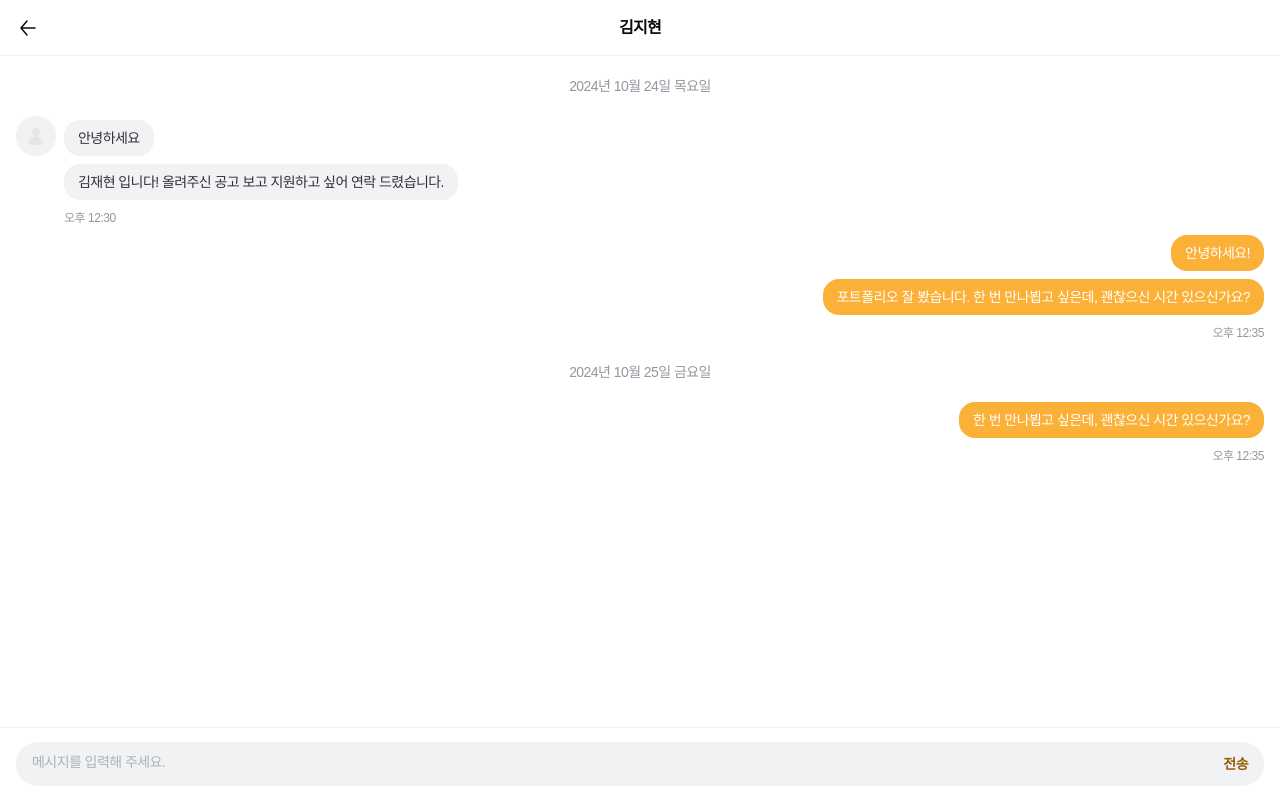
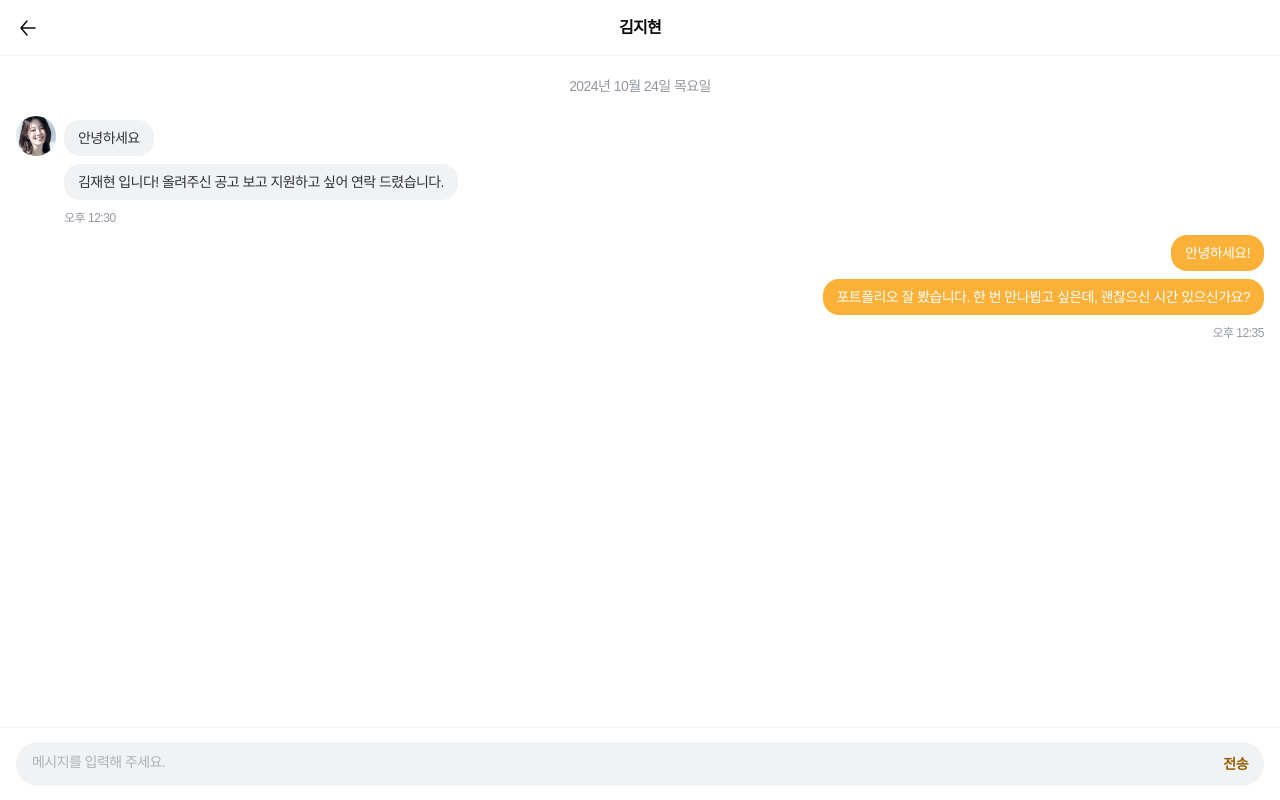
Before and after one commit to ubittz/mvp_thin, a React (Vite) app: page /thin/message/1 in a window 1280 px wide. Built offline with nearby package versions, Linux system fonts and the light colour scheme; a web font is replaced by a local one.

Commit message:
feat: 채팅 데이터 연동 완료

```diff
--- a/src/pages/Message/Detail.tsx
+++ b/src/pages/Message/Detail.tsx
@@ -1,4 +1,4 @@
-import React, { useRef } from 'react';
+import React, { useEffect, useRef } from 'react';
 
 import { differenceInCalendarDays, differenceInMinutes } from 'date-fns';
 import { useNavigate, useParams } from 'react-router-dom';
@@ -41,14 +41,14 @@ function MessageDetail() {
   const profile = useAppState((state) => state.home.workerList).find((worker) => worker.id === chatting?.userId);
   const messageList = useAppState((state) => state.message.messageList).filter((message) => message.chattingId === chattingId);
 
-  const handleSubmit = () => {
+  useEffect(() => {
     const body = bodyRef.current;
     if (!body) return;
 
     setTimeout(() => {
       body.scrollTop = body.scrollHeight - body.offsetHeight;
     });
-  };
+  }, [messageList]);
 
   if (!chatting || !profile) return null;
 
@@ -72,6 +72,7 @@ function MessageDetail() {
               <MessageCell
                 key={message.id}
                 message={message}
+                image={profile.image}
                 isRecept={isRecept}
                 showTime={isShowTime}
                 showIcon={isRecept && prevMessage?.userId !== message.userId}
@@ -80,7 +81,7 @@ function MessageDetail() {
           );
         })}
       </div>
-      <DetailFooter id={chattingId} onSubmit={handleSubmit} />
+      <DetailFooter id={chattingId} />
     </StyledMessageDetail>
   );
 }
--- a/src/pages/Message/parts/ChattingCell.tsx
+++ b/src/pages/Message/parts/ChattingCell.tsx
@@ -3,7 +3,6 @@ import styled from 'styled-components';
 
 import { Typography } from '@@components/Typography';
 import { COLORS } from '@@constants/colors';
-import { UserIcon } from '@@constants/images';
 import { useAppState } from '@@store/hooks';
 
 const StyledChattingCell = styled.div`
@@ -15,13 +14,17 @@ const StyledChattingCell = styled.div`
   border-bottom: 1px solid ${COLORS.GRAY_SCALE_050};
 
   .chatting_icon {
-    display: flex;
-    align-items: center;
-    justify-content: center;
     width: 52px;
     height: 52px;
     border-radius: 50%;
     background: ${COLORS.GRAY_SCALE_050};
+    overflow: hidden;
+
+    & > img {
+      width: 100%;
+      height: 100%;
+      object-fit: cover;
+    }
   }
 
   .chatting_info {
@@ -58,13 +61,13 @@ function ChattingCell({ id }: { id: number }) {
   if (!chatting || !profile || !lastMessage) return null;
 
   const handleClick = () => {
-    navigate(`/message/${id}`);
+    navigate(`/thin/message/${id}`);
   };
 
   return (
     <StyledChattingCell onClick={handleClick}>
       <div className='chatting_icon'>
-        <UserIcon />
+        <img src={profile.image} />
       </div>
       <div className='chatting_info'>
         <div className='chatting_info__top'>
--- a/src/pages/Message/parts/DetailFooter.tsx
+++ b/src/pages/Message/parts/DetailFooter.tsx
@@ -6,6 +6,7 @@ import styled from 'styled-components';
 import { Typography } from '@@components/Typography';
 import { COLORS } from '@@constants/colors';
 import { useAppState } from '@@store/hooks';
+import { MESSAGE_DUMMY_STRING } from '@@stores/message/constants';
 import { appendMessage } from '@@stores/message/reducer';
 
 const StyledDetailFooter = styled.div`
@@ -47,9 +48,10 @@ const StyledDetailFooter = styled.div`
   }
 `;
 
-function DetailFooter({ id, onSubmit }: { id: number; onSubmit: () => void }) {
+function DetailFooter({ id }: { id: number }) {
   const dispatch = useDispatch();
   const me = useAppState((state) => state.home.me);
+  const userId = useAppState((state) => state.message.chattingList).find((chatting) => chatting.id === id)?.userId ?? 0;
 
   const [text, setText] = useState<string>('');
 
@@ -66,8 +68,20 @@ function DetailFooter({ id, onSubmit }: { id: number; onSubmit: () => void }) {
         createAt: new Date(),
       })
     );
+
+    setTimeout(() => {
+      const text = MESSAGE_DUMMY_STRING[Math.floor(Math.random() * (MESSAGE_DUMMY_STRING.length - 1))];
+
+      dispatch(
+        appendMessage({
+          text,
+          chattingId: id,
+          userId,
+          createAt: new Date(),
+        })
+      );
+    }, 500);
     setText('');
-    onSubmit();
   };
 
   return (
--- a/src/pages/Message/parts/MessageCell.tsx
+++ b/src/pages/Message/parts/MessageCell.tsx
@@ -4,7 +4,6 @@ import styled from 'styled-components';
 
 import { Typography } from '@@components/Typography';
 import { COLORS } from '@@constants/colors';
-import { UserIcon } from '@@constants/images';
 import { MessageCellProps } from '@@pages/Message/type';
 
 const StyledMessageCell = styled.div<{ $isRecept: boolean; $showIcon: boolean }>`
@@ -23,14 +22,19 @@ const StyledMessageCell = styled.div<{ $isRecept: boolean; $showIcon: boolean }>
 
       display: ${({ $isRecept }) => ($isRecept ? 'flex' : 'none')};
       visibility: ${({ $showIcon }) => ($showIcon ? 'visible' : 'hidden')};
-      justify-content: center;
-      align-items: center;
 
       width: 40px;
       height: 40px;
 
       border-radius: 50%;
       background: ${COLORS.GRAY_SCALE_050};
+      overflow: hidden;
+
+      & > img {
+        width: 100%;
+        height: 100%;
+        object-fit: cover;
+      }
     }
 
     .message_cell__text_wrap {
@@ -49,12 +53,12 @@ const StyledMessageCell = styled.div<{ $isRecept: boolean; $showIcon: boolean }>
   }
 `;
 
-function MessageCell({ message, isRecept = false, showIcon = false, showTime = false }: MessageCellProps) {
+function MessageCell({ message, image, isRecept = false, showIcon = false, showTime = false }: MessageCellProps) {
   return (
     <StyledMessageCell $isRecept={isRecept} $showIcon={showIcon}>
       <div className='message_cell__wrap'>
         <div className='message_cell__icon'>
-          <UserIcon width={16} height={19} />
+          <img src={image} />
         </div>
         <div className='message_cell__text_wrap'>
           <div className='message_cell__text'>
--- a/src/pages/Message/type.ts
+++ b/src/pages/Message/type.ts
@@ -2,6 +2,7 @@ import { Message } from '@@stores/message/type';
 
 export interface MessageCellProps {
   message: Message;
+  image?: string;
   isRecept?: boolean;
   showIcon?: boolean;
   showTime?: boolean;
--- a/src/stores/message/constants.tsx
+++ b/src/stores/message/constants.tsx
@@ -0,0 +1,39 @@
+export const MESSAGE_DUMMY_STRING = ['한번 확인해보겠습니다.', '감사합니다.', '언제부터 근무를 할 수 있을까요?', '급여를 조금 조절할 수 있을까요?'];
+
+export const MESSAGE_DATA = [
+  {
+    id: 1,
+    chattingId: 1,
+    userId: 1,
+    text: '안녕하세요',
+    createAt: new Date('2024-10-24 12:30:02'),
+  },
+  {
+    id: 2,
+    chattingId: 1,
+    userId: 1,
+    text: '김재현 입니다! 올려주신 공고 보고 지원하고 싶어 연락 드렸습니다.',
+    createAt: new Date('2024-10-24 12:30:49'),
+  },
+  {
+    id: 3,
+    chattingId: 1,
+    userId: 31,
+    text: '안녕하세요!',
+    createAt: new Date('2024-10-24 12:35:49'),
+  },
+  {
+    id: 4,
+    chattingId: 1,
+    userId: 31,
+    text: '포트폴리오 잘 봤습니다. 한 번 만나뵙고 싶은데, 괜찮으신 시간 있으신가요?',
+    createAt: new Date('2024-10-24 12:35:58'),
+  },
+  {
+    id: 5,
+    chattingId: 2,
+    userId: 31,
+    text: '한 번 만나뵙고 싶은데, 괜찮으신 시간 있으신가요?',
+    createAt: new Date('2024-10-24 12:35:58'),
+  },
+];
--- a/src/stores/message/reducer.ts
+++ b/src/stores/message/reducer.ts
@@ -1,6 +1,8 @@
 import { createSlice, PayloadAction } from '@reduxjs/toolkit';
 
 import { Message, MessageState } from '@@stores/message/type';
+
+import { MESSAGE_DATA } from './constants';
 
 const initialState: MessageState = {
   chattingList: [
@@ -13,50 +15,7 @@ const initialState: MessageState = {
       userId: 2,
     },
   ],
-  messageList: [
-    {
-      id: 1,
-      chattingId: 1,
-      userId: 1,
-      text: '안녕하세요',
-      createAt: new Date('2024-10-24 12:30:02'),
-    },
-    {
-      id: 2,
-      chattingId: 1,
-      userId: 1,
-      text: '김재현 입니다! 올려주신 공고 보고 지원하고 싶어 연락 드렸습니다.',
-      createAt: new Date('2024-10-24 12:30:49'),
-    },
-    {
-      id: 3,
-      chattingId: 1,
-      userId: 3,
-      text: '안녕하세요!',
-      createAt: new Date('2024-10-24 12:35:49'),
-    },
-    {
-      id: 4,
-      chattingId: 1,
-      userId: 3,
-      text: '포트폴리오 잘 봤습니다. 한 번 만나뵙고 싶은데, 괜찮으신 시간 있으신가요?',
-      createAt: new Date('2024-10-24 12:35:58'),
-    },
-    {
-      id: 5,
-      chattingId: 2,
-      userId: 2,
-      text: '한 번 만나뵙고 싶은데, 괜찮으신 시간 있으신가요?',
-      createAt: new Date('2024-10-24 12:35:58'),
-    },
-    {
-      id: 6,
-      chattingId: 1,
-      userId: 2,
-      text: '한 번 만나뵙고 싶은데, 괜찮으신 시간 있으신가요?',
-      createAt: new Date('2024-10-25 12:35:58'),
-    },
-  ],
+  messageList: MESSAGE_DATA,
 };
 
 const messageSlice = createSlice({
```
